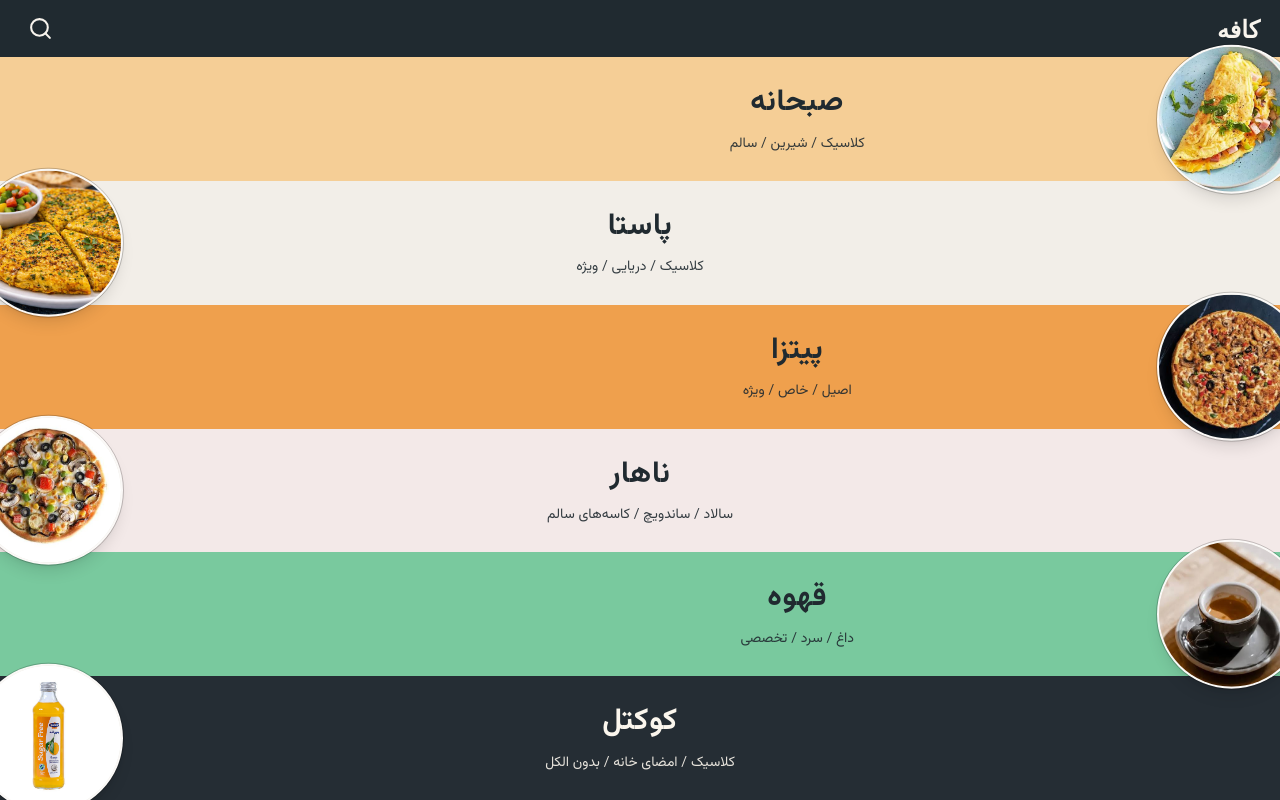
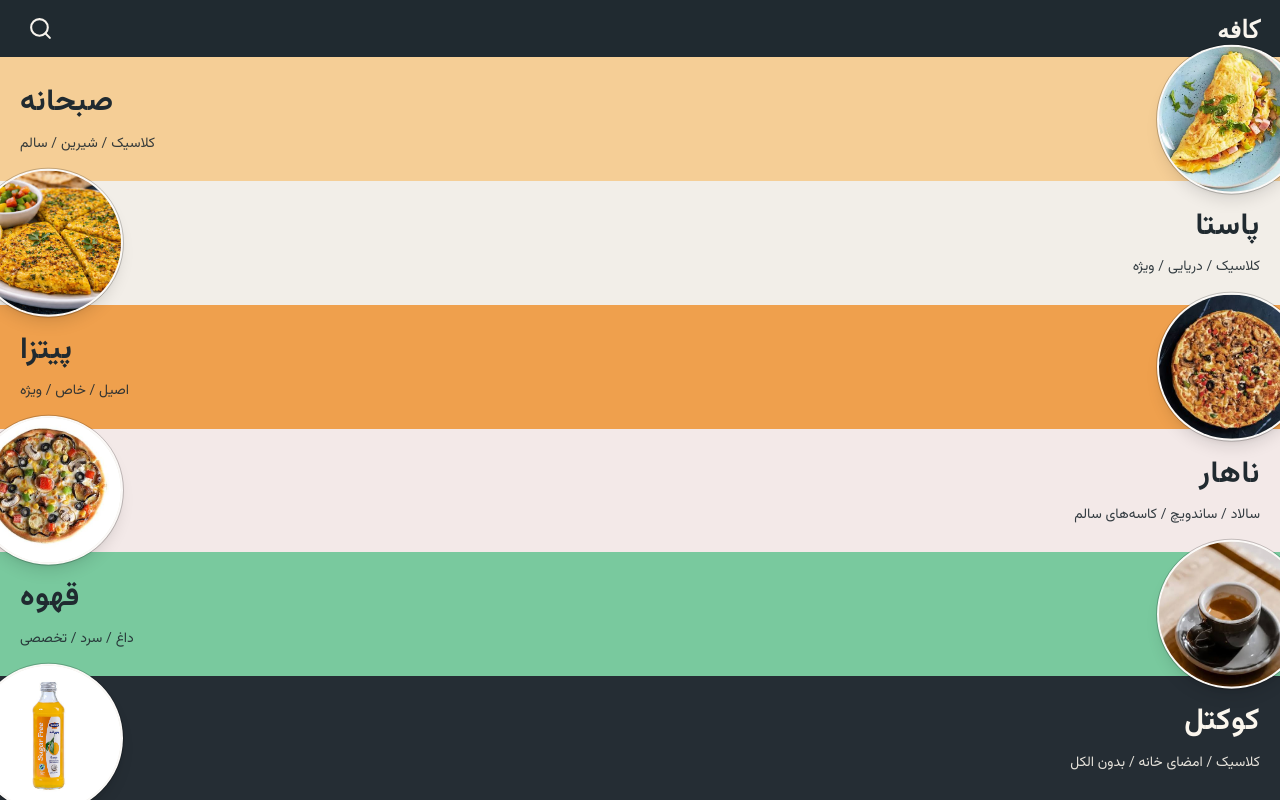
Before and after one commit to Mr-dnh/camenu, a Next.js app: page / in a window 1280 px wide. Built offline with nearby package versions, Linux system fonts and the light colour scheme.

Commit message:
Correct category text side alignment

```diff
--- a/src/components/category-menu.tsx
+++ b/src/components/category-menu.tsx
@@ -75,7 +75,7 @@ export function CategoryMenu() {
                 }}>
                 <span
                   className={`absolute px-5 inset-y-0 z-20 flex w-full flex-col justify-center ${
-                    imageOnRight ? "pl-[28%] -translate-x-3" : "-pl-[28%]"
+                    imageOnRight ? "pr-[28%] text-left" : "pl-[28%] text-right"
                   }`}>
                   <span className="max-w-full text-2xl font-bold leading-tight tracking-wide sm:text-3xl">
                     {category.name}
```
